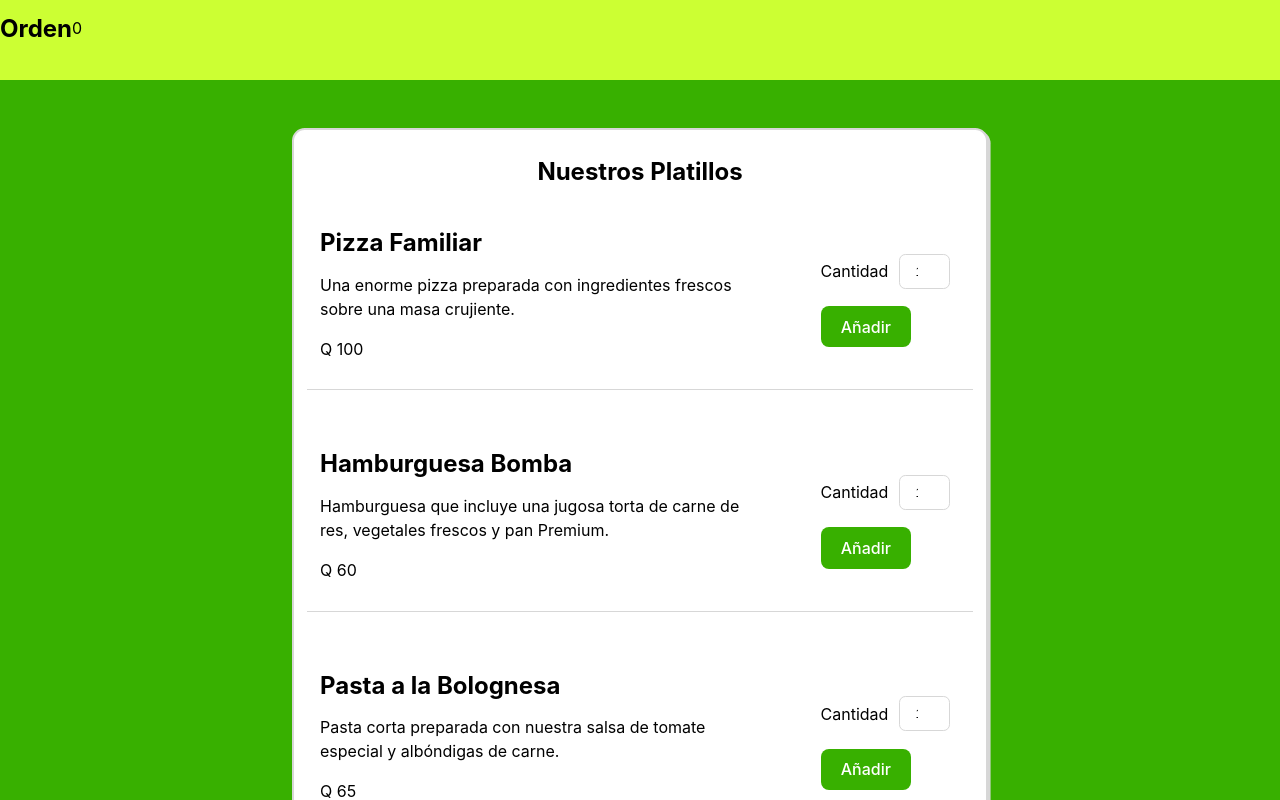
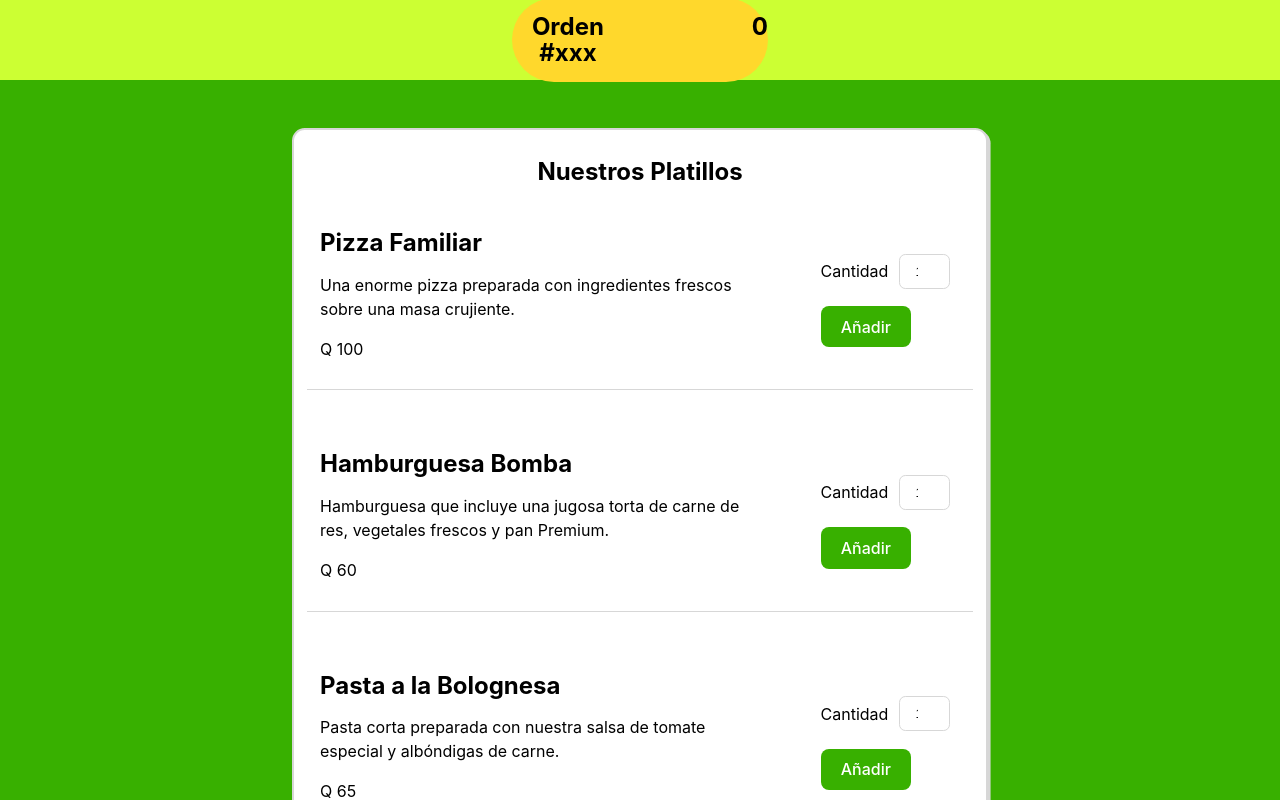
Before and after one commit to chuy-zip/proyecto2_BD1, a React (Vite) app in the folder vite-project/: page / in a window 1280 px wide. Shown: the top 800 px of the page. Built offline with nearby package versions, Linux system fonts and the light colour scheme.

Commit message:
Add order products component

```diff
--- a/vite-project/src/frontend/styles/App.css
+++ b/vite-project/src/frontend/styles/App.css
@@ -77,6 +77,15 @@
   }
 }
 
+#orderHeaderDiv {
+  display: flex;
+  width: 20%;
+  background-color: var(--gold);
+  border-radius: 12vw;
+  justify-content: center;
+  align-items: center;
+}
+
 .forgetBack {
   display: flex;
   width: 100%;
--- a/vite-project/src/frontend/styles/index.css
+++ b/vite-project/src/frontend/styles/index.css
@@ -86,6 +86,9 @@ button:active {
 
 header {
   position: fixed;
+  display: flex;
+  justify-content: center;
+  align-items: center;
   top: 0;
   width: 100%;
   height: 10%;
--- a/vite-project/src/frontend/views/menu.jsx
+++ b/vite-project/src/frontend/views/menu.jsx
@@ -4,6 +4,12 @@ import getDishes from '../../controller/menuController'
 
 function Menu({navigator}) {
     const [dishes, setDishes] = useState([]);
+    const [orderNumber, setOrderNumber] = useState(0)
+    const [orderDishes, setOrderDishes] = useState(0)
+
+    const addDishes = (newDishes) => {
+        setOrderDishes(dishes + newDishes)
+    }
 
     useEffect(() => {
         async function fetchDishes() {
@@ -16,9 +22,9 @@ function Menu({navigator}) {
     return (
         <>
             <header>
-                <div style={{display: "flex"}}>
-                    <h1>Orden</h1>
-                    <p>0</p>
+                <div id="orderHeaderDiv">
+                    <h1 style={{padding:"0 50% 0 0"}}>Orden #xxx</h1>
+                    <h1>0</h1>
                 </div>
             </header>
             <div className="background" id="menuBack">
```
